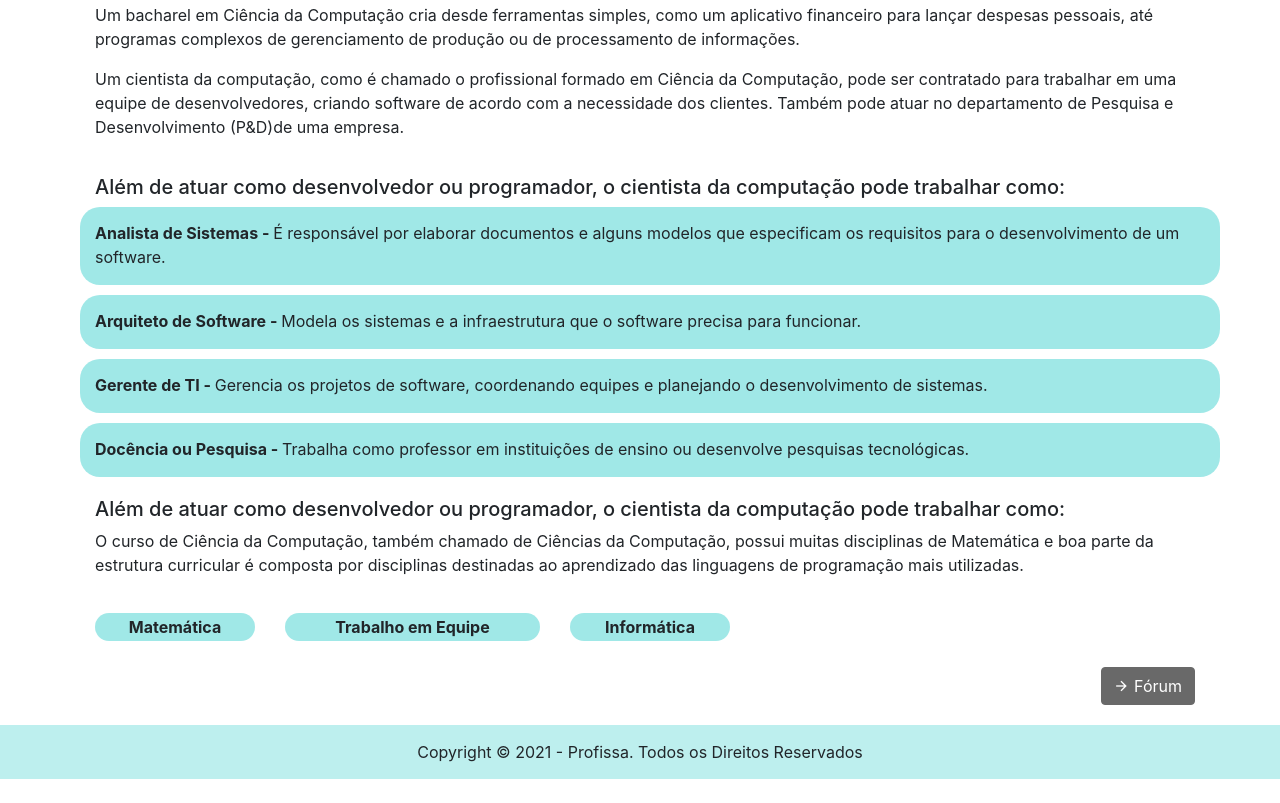
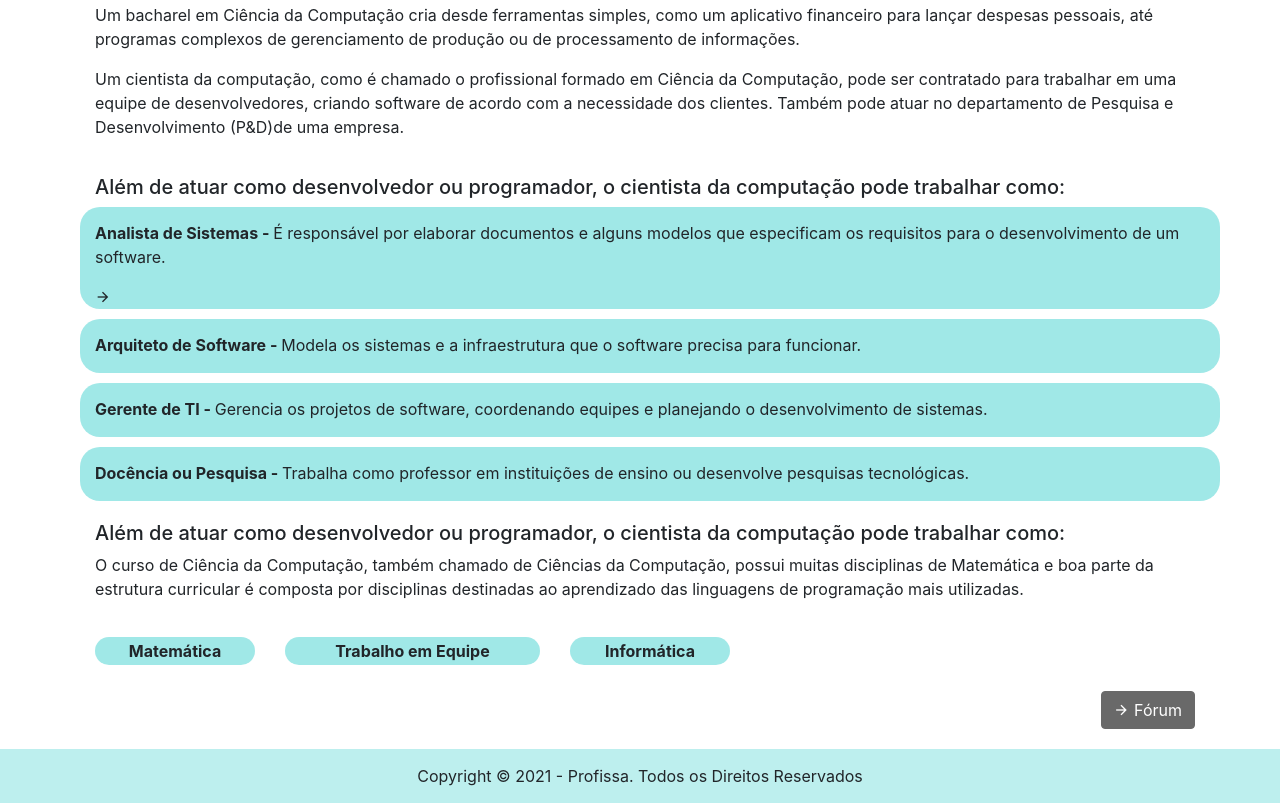
Before and after one commit to LucasVinicius314/scratch-turing-awards, a website: page public/leituraCurso.html in a window 1280 px wide. Shown: the part 862-1665 px from the top of the page. Before the commit the page ends 1641 px from the top, so only its background shows below. Drawn offline with nearby package versions, Linux system fonts and the light colour scheme.

Commit message:
Update leituraCurso.html

```diff
--- a/public/leituraCurso.html
+++ b/public/leituraCurso.html
@@ -198,6 +198,8 @@
                     <div class="col-12 fundo baixo">
                         <p><b>Analista de Sistemas - </b>É responsável por elaborar documentos e alguns modelos que
                             especificam os requisitos para o desenvolvimento de um software.</p>
+                            <span
+                            class="mdi mdi-arrow-right"></span>
                     </div>
                     <div class="col-12 fundo baixo">
                         <p><b>Arquiteto de Software - </b>Modela os sistemas e a infraestrutura que o software precisa
```
